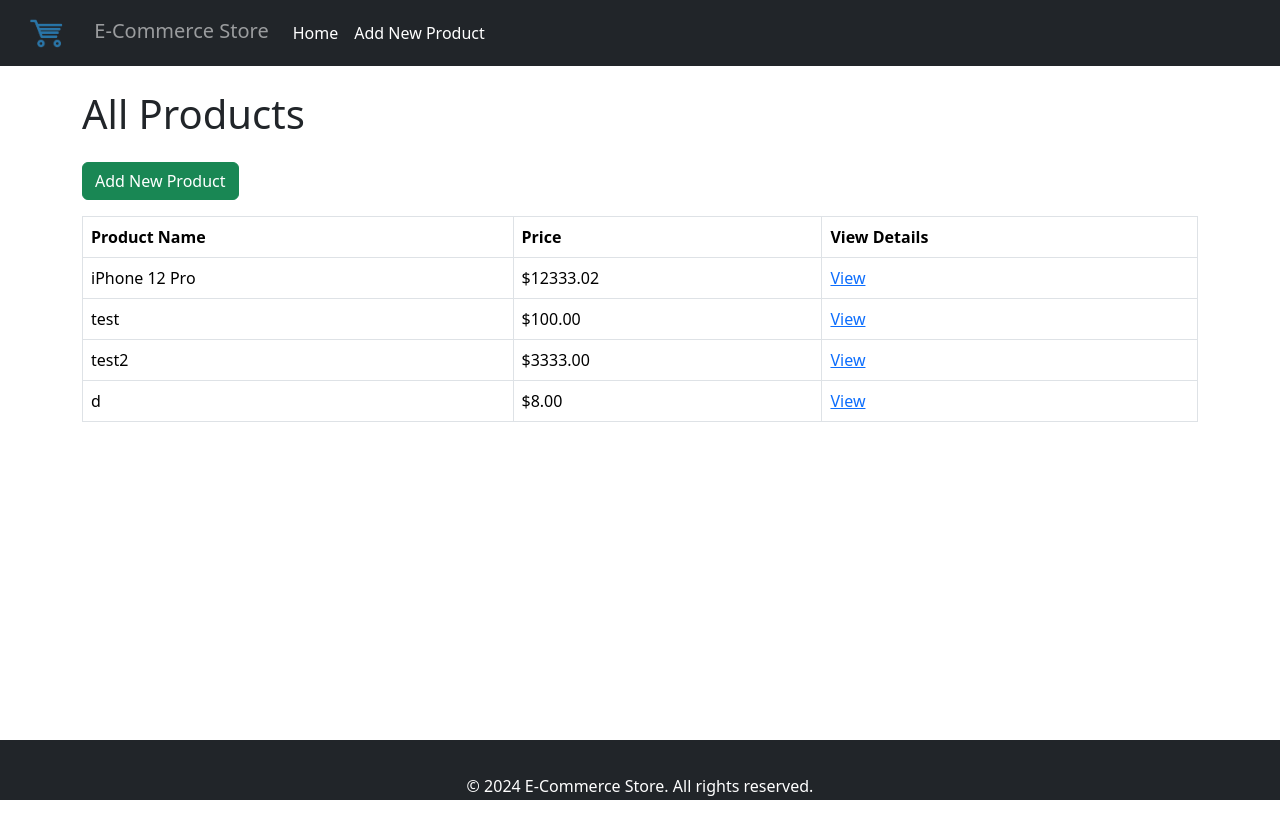
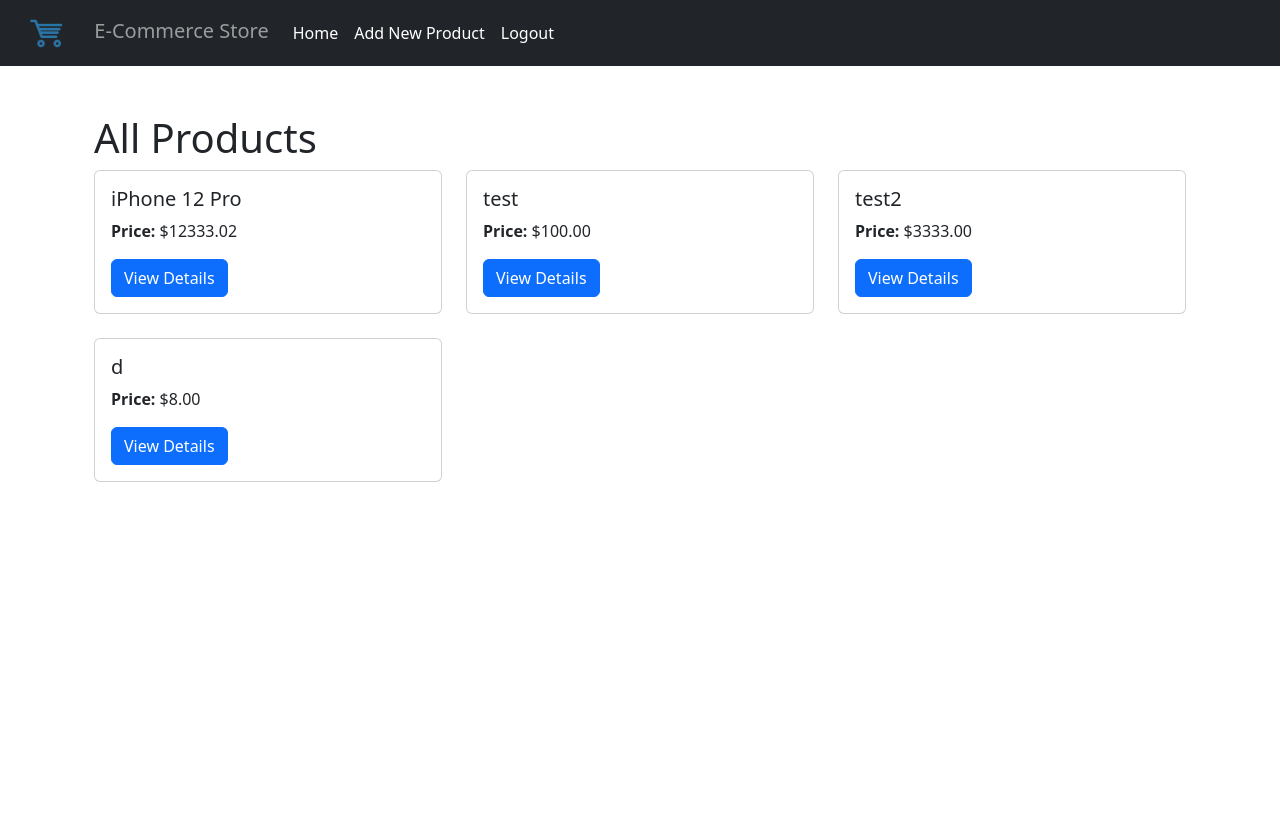
Before and after one commit to nawafalhu/E-commerce-Website, a Django app: page / in a window 1280 px wide. After the commit the page ends 482 px from the top, so only its background shows below. Run offline with Django 3.2, Linux system fonts and the light colour scheme; a user stored in the database is signed in; data comes from the database, SQL or seed files in the repository; both versions use the stored data as it was before the commit.

Commit message:
change the home page style

```diff
--- a/products/models.py
+++ b/products/models.py
@@ -1,19 +1,20 @@
 from django.db import models
-from django.contrib.auth.models import User
+from django.conf import settings
+
 
 # Create your models here.
 class Product(models.Model):
     name = models.CharField(max_length=200)
     description = models.TextField()
     price = models.DecimalField(max_digits=10, decimal_places=2)
+    users = models.ManyToManyField(settings.AUTH_USER_MODEL, through='Purchase', related_name='products')
 
     def __str__(self):
         return self.name
 
 class Purchase(models.Model):
-    user = models.ForeignKey(User, on_delete=models.CASCADE)
+    user = models.ForeignKey(settings.AUTH_USER_MODEL, on_delete=models.CASCADE)
     product = models.ForeignKey(Product, on_delete=models.CASCADE)
-    purchase_date = models.DateTimeField(auto_now_add=True)
 
     def __str__(self):
         return f'{self.user.username} purchased {self.product.name}'
--- a/products/templates/products/all_products.html
+++ b/products/templates/products/all_products.html
@@ -1,29 +1,21 @@
 {% extends 'products/base.html' %}
+{% load static %}
 
 {% block content %}
-<h1>All Products</h1>
-<a href="{% url 'add_product' %}" class="btn btn-success my-3">Add New Product</a>
-<div class="table-responsive">
-    <table class="table table-bordered table-hover">
-        <thead class="thead-dark">
-            <tr>
-                <th scope="col">Product Name</th>
-                <th scope="col">Price</th>
-                <th scope="col">View Details</th>
-            </tr>
-        </thead>
-        <tbody>
-            {% for product in products %}
-            <tr>
-                <td>{{ product.name }}</td>
-                <td>${{ product.price }}</td>
-                <td><a href="{% url 'product_detail' product.id %}">View</a></td>
-            </tr>
-            {% endfor %}
-        </tbody>
-    </table>
+<div class="container mt-4">
+    <h1>All Products</h1>
+    <div class="row">
+        {% for product in products %}
+        <div class="col-md-4 mb-4">
+            <div class="card h-100">
+                <div class="card-body">
+                    <h5 class="card-title">{{ product.name }}</h5>
+                    <p class="card-text"><strong>Price:</strong> ${{ product.price }}</p>
+                    <a href="{% url 'product_detail' product.id %}" class="btn btn-primary">View Details</a>
+                </div>
+            </div>
+        </div>
+        {% endfor %}
+    </div>
 </div>
-{% if not products %}
-    <p>No products available.</p>
-{% endif %}
 {% endblock %}
--- a/products/templates/products/base.html
+++ b/products/templates/products/base.html
@@ -1,3 +1,4 @@
+{% load static %}
 <!DOCTYPE html>
 <html lang="en">
 <head>
@@ -7,12 +8,24 @@
     <link rel="stylesheet" href="https://cdn.jsdelivr.net/npm/bootstrap@5.3.2/dist/css/bootstrap.min.css">
     <style>
         .footer {
-            position: absolute;
+            position: relative;
             bottom: 0;
             width: 100%;
             height: 60px;
             line-height: 60px;
             background-color: #f5f5f5;
+        }
+        body, html {
+            height: 100%;
+            margin: 0;
+            display: flex;
+            flex-direction: column;
+        }
+        .container {
+            flex: 1;
+        }
+        .footer {
+            flex-shrink: 0;
         }
     </style>
 </head>
@@ -20,20 +33,22 @@
     <nav class="navbar navbar-expand-lg navbar-dark bg-dark">
         <div class="container-fluid">
             <a class="navbar-brand" href="{% url 'all_products' %}">
-                {% load static %}
-                <img src="{% static 'pic/new_logo.png' %}" alt="E-Commerce Store Logo" style="height: 40px; width: auto;">
+                <img src="{% static 'pic/new_logo.png' %}" alt="E-Commerce Store Logo" height="40">
                 <span class="navbar-text ms-2">E-Commerce Store</span>
             </a>
             <button class="navbar-toggler" type="button" data-bs-toggle="collapse" data-bs-target="#navbarNav" aria-controls="navbarNav" aria-expanded="false" aria-label="Toggle navigation">
                 <span class="navbar-toggler-icon"></span>
             </button>
             <div class="collapse navbar-collapse" id="navbarNav">
-                <ul class="navbar-nav">
+                <ul class="navbar-nav me-auto">
                     <li class="nav-item">
                         <a class="nav-link active" aria-current="page" href="{% url 'all_products' %}">Home</a>
                     </li>
                     <li class="nav-item">
-                        <a class="nav-link active" aria-current="page" href="{% url 'add_product' %}">Add New Product</a>
+                        <a class="nav-link text-white" href="{% url 'add_product' %}">Add New Product</a>
+                    </li>
+                    <li class="nav-item">
+                        <a class="nav-link text-white" href="{% url 'logout' %}">Logout</a>
                     </li>
                 </ul>
             </div>
@@ -44,13 +59,6 @@
         {% block content %}
         {% endblock %}
     </div>
-
-    <footer class="footer mt-auto py-3 bg-dark text-white">
-        <div class="container text-center">
-            <span>&copy; 2024 E-Commerce Store. All rights reserved.</span>
-        </div>
-    </footer>
-
     <script src="https://cdn.jsdelivr.net/npm/bootstrap@5.3.2/dist/js/bootstrap.bundle.min.js"></script>
 </body>
 </html>
--- a/products/templates/products/product_detail.html
+++ b/products/templates/products/product_detail.html
@@ -6,7 +6,6 @@
     <h2>{{ product.name }}</h2>
     <p>{{ product.description }}</p>
     <p>Price: ${{ product.price }}</p>
-
     <div class="d-flex align-items-center mt-3">
         <form method="post" style="margin-right: 10px;">
             {% csrf_token %}
--- a/products/urls.py
+++ b/products/urls.py
@@ -1,9 +1,11 @@
 from django.urls import path
 from . import views
+from django.contrib.auth import views as auth_views
 
 urlpatterns = [
     path('', views.all_products, name='all_products'),
     path('product/<int:product_id>/', views.product_detail, name='product_detail'),
     path('add-product/', views.add_product, name='add_product'),
     path('update-product/<int:product_id>/', views.update_product, name='update_product'),
+    path('logout/', auth_views.LogoutView.as_view(next_page='login'), name='logout'),
 ]
```
Also changed, not shown: db.sqlite3, products/migrations/0005_remove_purchase_purchase_date_product_image_and_more.py (added), products/migrations/0006_alter_product_image.py (added), products/migrations/0007_remove_product_image.py (added).
